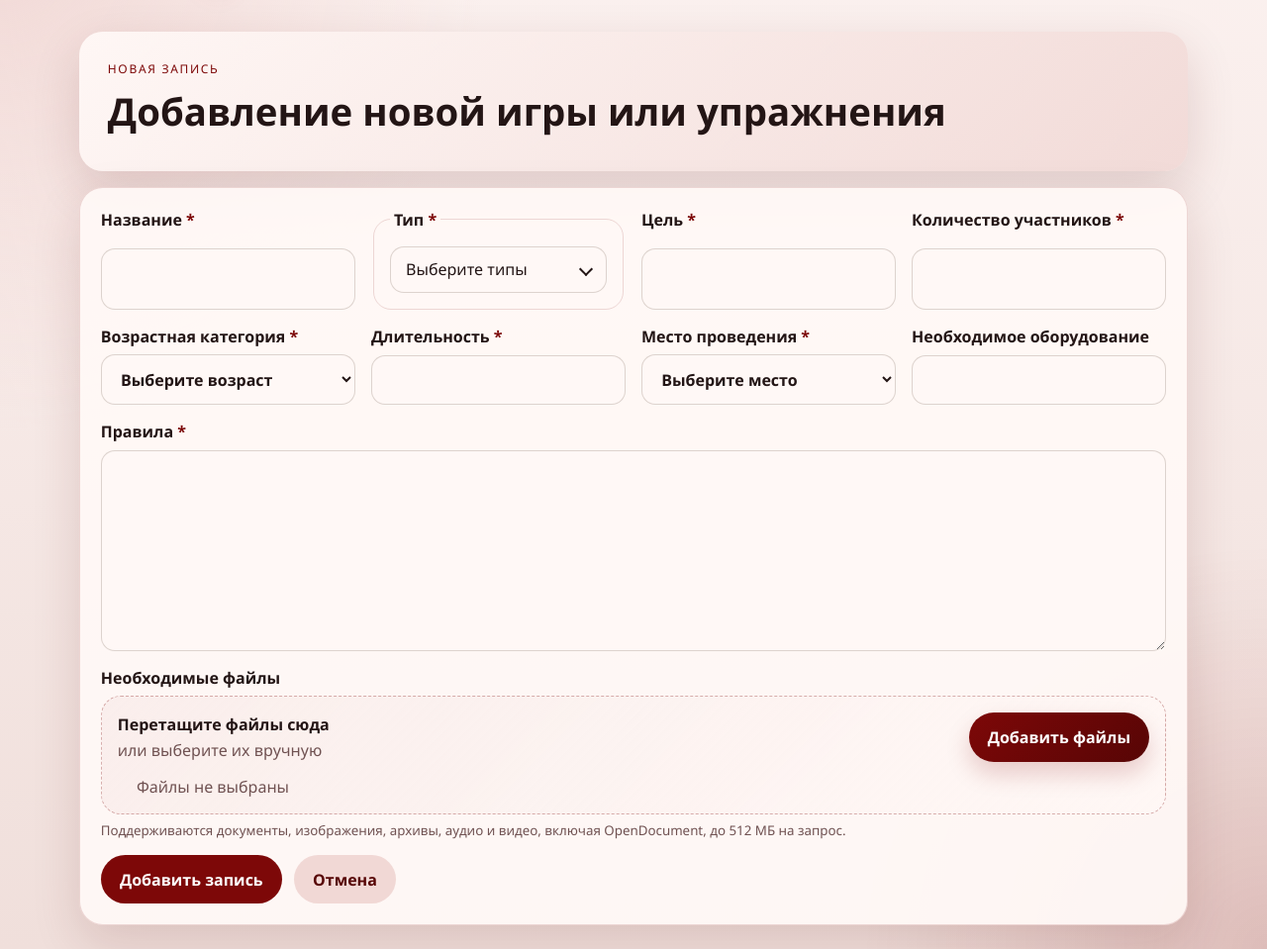
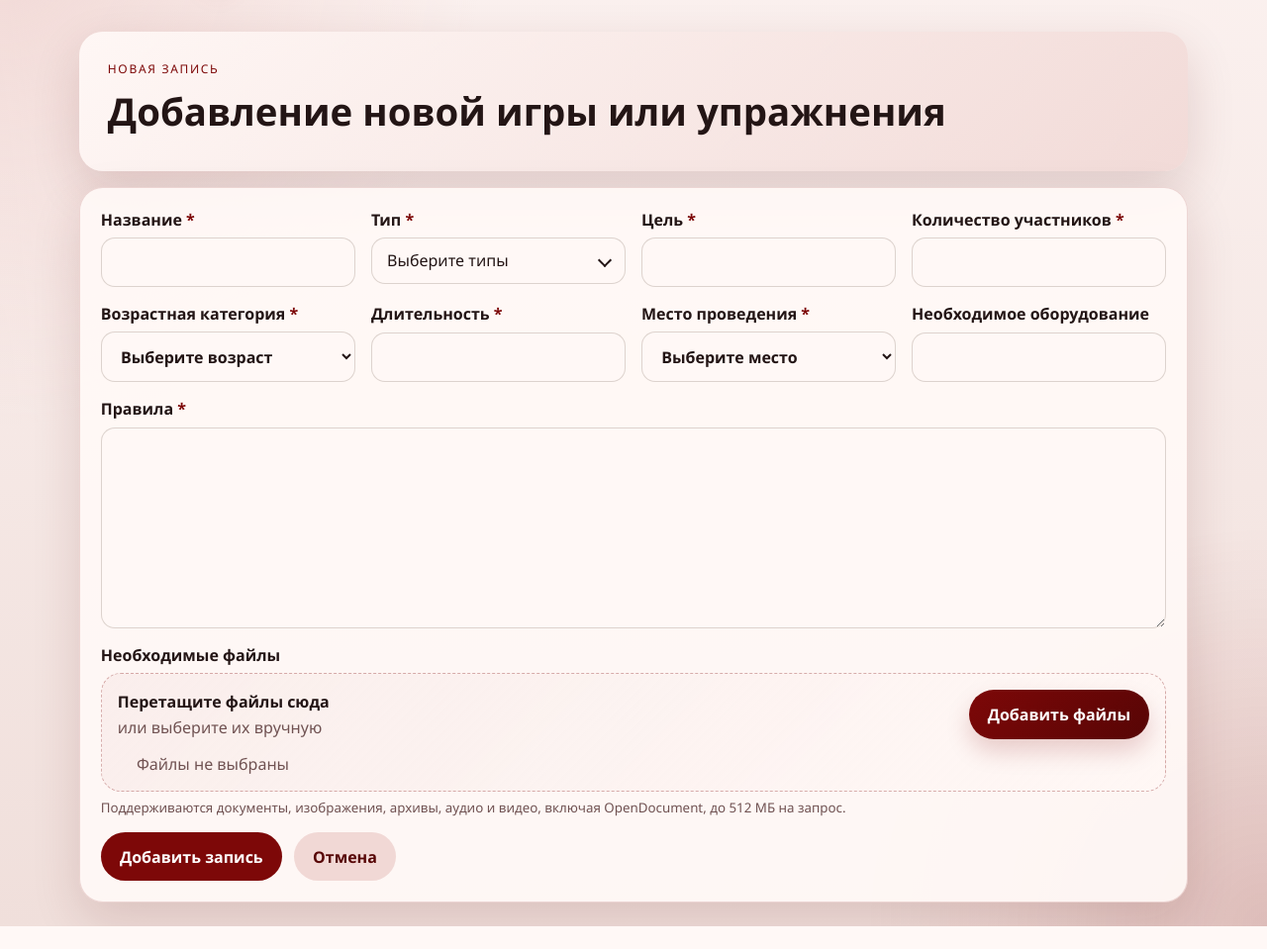
Before and after one commit to Wool5443/games_manual, a Flask app: template templates/game_form.html in a window 1280 px wide. Shown: the part 57-1016 px from the top of the page at 99% size. After the commit the page ends 993 px from the top, so only its background shows below. Run offline with Flask 3, Linux system fonts and the light colour scheme; the template is opened without the code that fills it, so the values that code supplies are empty.

Commit message:
Align game type control with form fields

```diff
--- a/static/styles.css
+++ b/static/styles.css
@@ -384,6 +384,10 @@ fieldset {
 
 .form-field legend {
   padding: 0 0.25rem;
+}
+
+.dropdown-field {
+  align-content: start;
 }
 
 input,
--- a/templates/game_form.html
+++ b/templates/game_form.html
@@ -20,8 +20,8 @@
         <input type="text" name="title" value="{{ game.get('title', '') }}" required>
       </label>
 
-      <fieldset class="form-field">
-        <legend>Тип <strong class="required-mark">*</strong></legend>
+      <label class="dropdown-field">
+        <span>Тип <strong class="required-mark">*</strong></span>
         {% set selected_types = parse_multi_categories(game.get('game_type', '')) %}
         <div class="dropdown-multiselect" data-dropdown-multiselect>
           <button class="dropdown-multiselect-trigger" type="button" aria-expanded="false" data-dropdown-trigger>
@@ -46,7 +46,7 @@
             </div>
           </div>
         </div>
-      </fieldset>
+      </label>
 
       <label>
         <span>Цель <strong class="required-mark">*</strong></span>
```
